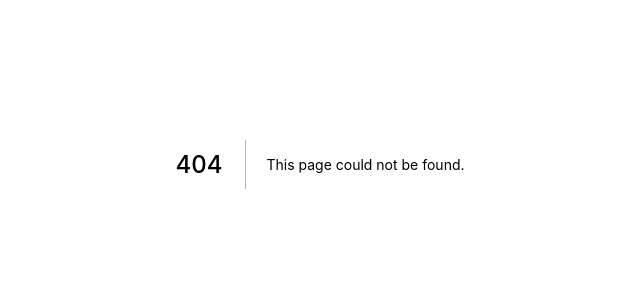
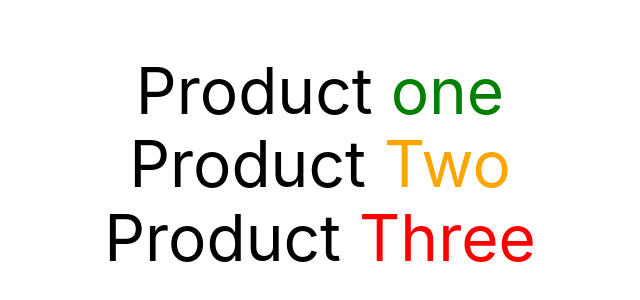
Before and after one commit to NextJs-Series/Next-framework, a Next.js app: page /product in a window 1280 px wide. Before the commit this address had no page. Shown: the part 236-536 px from the top of the page, without its empty margins (320-960 px from the left). Built offline with nearby package versions, Linux system fonts and the light colour scheme.

Commit message:
dianamic routing

```diff
--- /dev/null
+++ b/pages/product/index.js
@@ -0,0 +1,28 @@
+import Head from 'next/head'
+import styles from '/styles/Home.module.css'
+
+export default function ProductList() {
+    return (
+        <div className={styles.container}>
+            <Head>
+                <title>Next js </title>
+                <meta name="description" content="Generated by create next app" />
+                <link rel="icon" href="/favicon.ico" />
+            </Head>
+
+            <main className={styles.main}>
+                <div>
+                    <p className={styles.title}>
+                        Product <span style={{ color: 'green' }}>one</span>
+                    </p>
+                    <p className={styles.title}>
+                        Product <span style={{ color: 'orange' }}>Two</span>
+                    </p>
+                    <p className={styles.title}>
+                        Product <span style={{ color: 'red' }}>Three</span>
+                    </p>
+                </div>
+            </main>
+        </div>
+    )
+}
```
Also changed, not shown: pages/product/[productId].js (added, +22 -0 lines), pages/product/sweater.js (added, +20 -0 lines).
